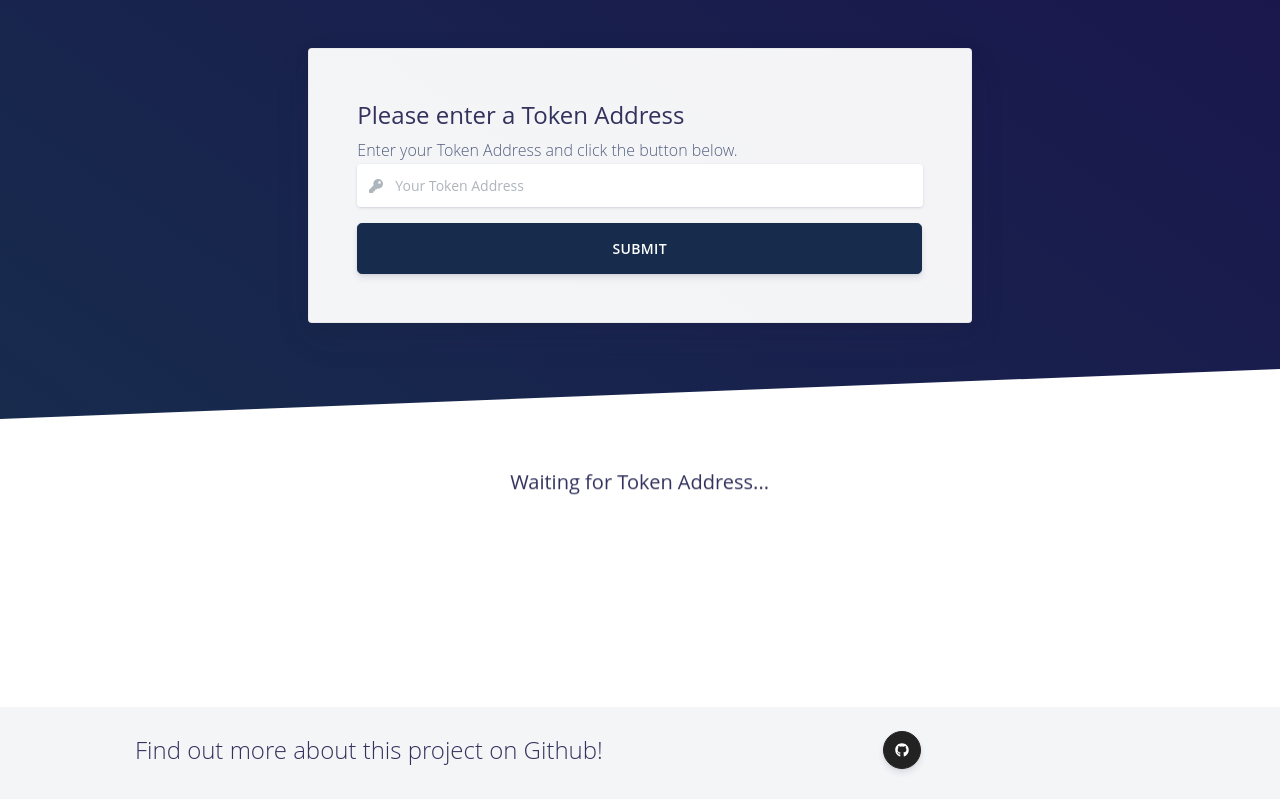
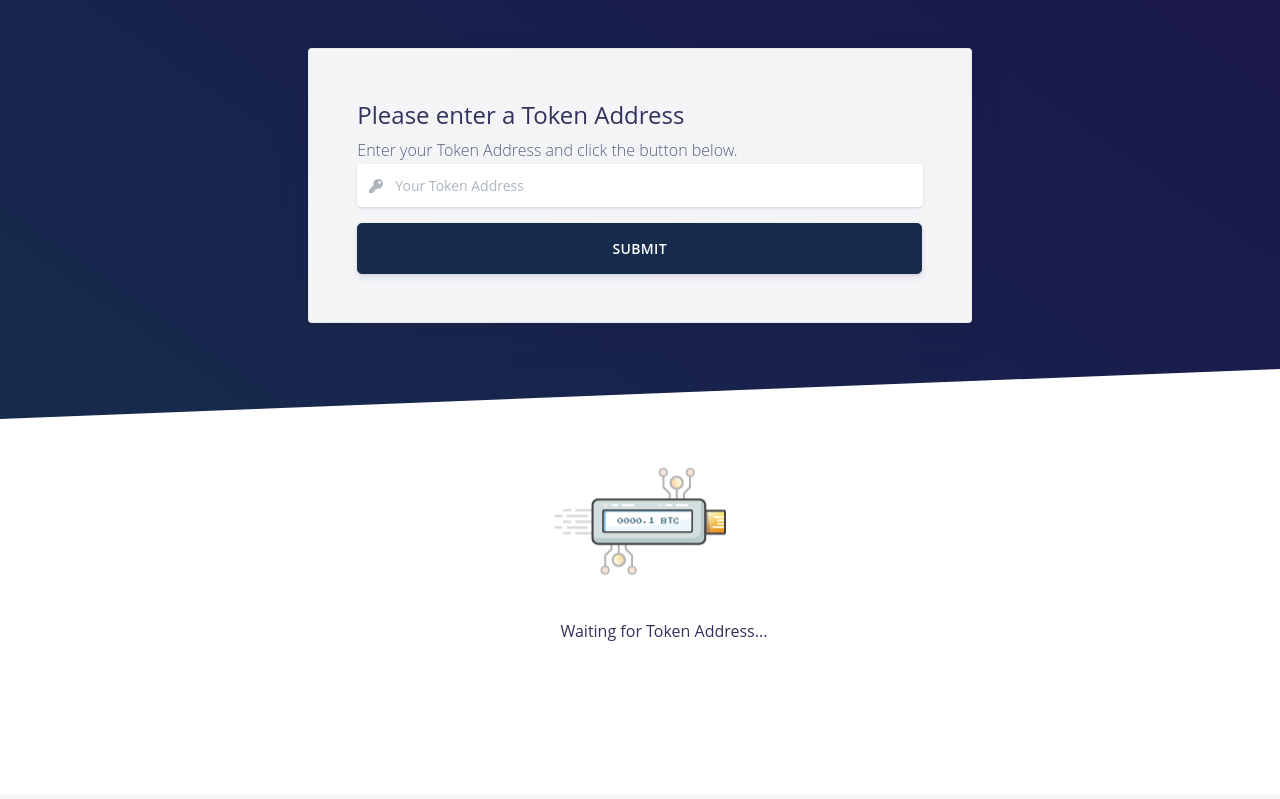
Before and after one commit to gripep/tz-SLOT, a React (Create React App) app: page / in a window 1280 px wide. Shown: the top 799 px of the page. Built offline with nearby package versions, Linux system fonts and the light colour scheme.

Commit message:
Added img

```diff
--- a/src/components/Stats.js
+++ b/src/components/Stats.js
@@ -62,7 +62,12 @@ export class Stats extends Component {
 
     const wait = (
       <div className="text-center mt--100">
-        <h5 className="floating">Waiting for Token Address...</h5>
+        <img
+          alt="..."
+          className="img-fluid floating"
+          src={require("../assets/img/address.png")}
+        />
+        <h6 className="ml-5 mt-5">Waiting for Token Address...</h6>
       </div>
     );
 
```
Also changed, not shown: src/assets/img/address.png (added).
